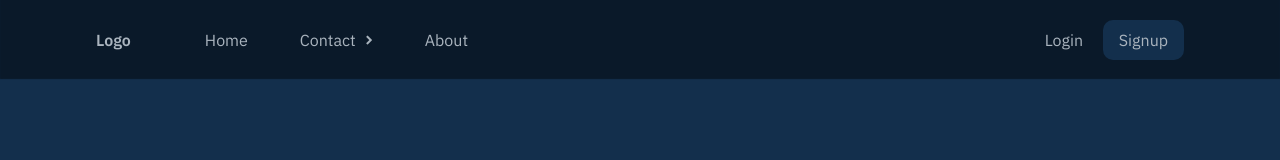
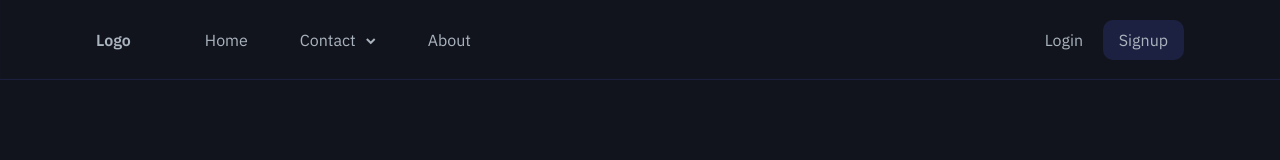
Before and after one commit to noor-works/nav-with-stack-multilevel-submenu, a plain HTML site: page index.html in a window 1280 px wide. Drawn offline with Linux system fonts and the light colour scheme.

Commit message:
Update style.css

```diff
--- a/style.css
+++ b/style.css
@@ -6,9 +6,9 @@
 
 /* Variables */
 :root {
-  --accent: #132f4c;
+  --accent: #1d2141;
   --light: #aab4be;
-  --darker: #0a1929;
+  --dark: #12141d;
   --nav-height: 5rem;
   --menu-width: 10rem;
   --box-shadow: inset 0px -1px 1px var(--accent);
@@ -36,7 +36,7 @@ html {
 }
 
 body {
-  background-color: var(--accent);
+  background-color: var(--dark);
 }
 /* Reusuable Class */
 .container {
@@ -64,7 +64,7 @@ body {
 
 /* Header */
 .header {
-  background-color: var(--darker);
+  background-color: var(--dark);
   box-shadow: var(--box-shadow);
   backdrop-filter: var(--blur);
 }
@@ -125,7 +125,7 @@ body {
   position: absolute;
   top: 100%;
   left: 0;
-  background-color: var(--darker);
+  background-color: var(--dark);
   display: none;
   border: var(--border);
   border-radius: var(--border-radius);
@@ -171,8 +171,8 @@ body {
     display: block;
   }
 
-  .menu-item-has-children .menu-item-has-children > a::after {
-    content: "\f054";
+  .menu-item-has-children > a::after {
+    content: "\f078";
   }
 
   .navbar-nav > .menu-item-has-children > a::after {
@@ -209,7 +209,7 @@ body {
     position: fixed;
     top: var(--nav-height);
     inset-inline: 0;
-    background-color: var(--darker);
+    background-color: var(--dark);
     padding: 1rem;
     opacity: 0;
     visibility: hidden;
@@ -234,7 +234,6 @@ body {
     height: calc(100vh - var(--nav-height) - 10px);
     inset-inline: 0;
     border: none;
-    border-left: var(--border);
     border-radius: 0;
     padding-inline: 1rem;
   }
@@ -243,7 +242,7 @@ body {
     position: fixed;
     top: calc(var(--nav-height) + 10px);
     inset-inline: 1rem;
-    background-color: var(--darker);
+    background-color: var(--dark);
     padding-inline: calc(2rem + 10px);
     margin: 0;
   }
```
